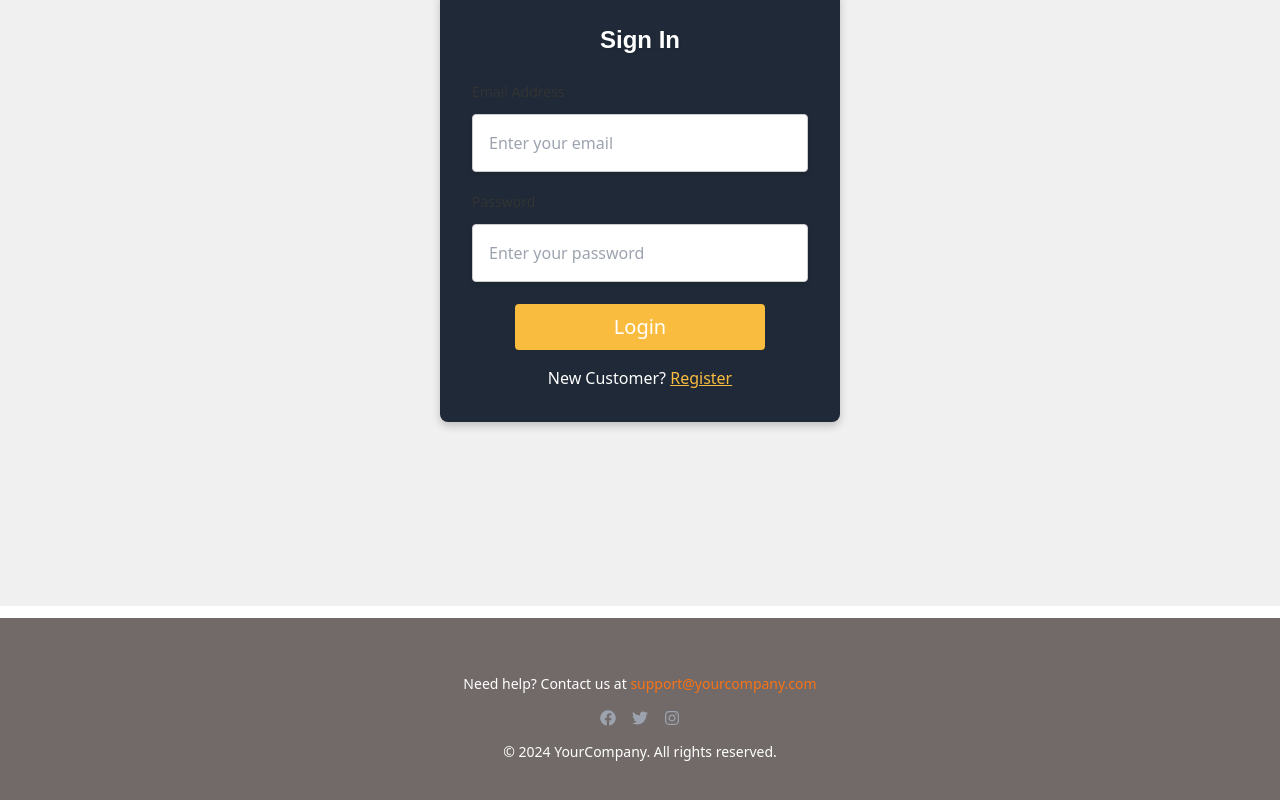
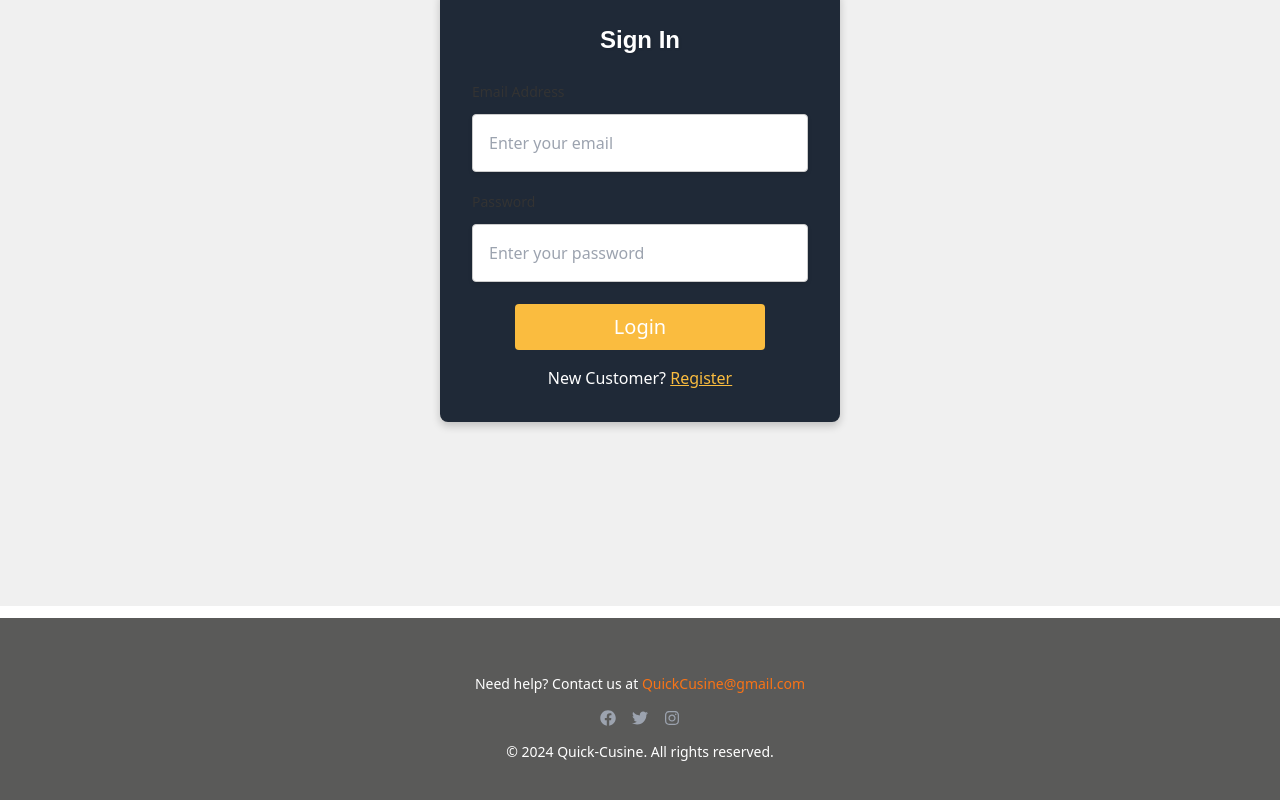
Before and after one commit to ousl-group-K6-QuickCuisine/Quick-Cuisine, a React (Vite) app in the folder frontend/: page /login in a window 1280 px wide. Shown: the part 206-1006 px from the top of the page. Built offline with nearby package versions, Linux system fonts and the light colour scheme.

Commit message:
footer update

```diff
--- a/frontend/src/pages/Auth/Footer.jsx
+++ b/frontend/src/pages/Auth/Footer.jsx
@@ -2,7 +2,7 @@ import { FaFacebook, FaInstagram, FaTwitter } from 'react-icons/fa'
 
 const Footer = () => {
   return (
-    <footer className="bg-[#716a68] py-6 text-white">
+    <footer className="bg-[#5a5a59] py-6 text-white">
       <div className="container mx-auto text-center">
         {/* Contact Info */}
         <p className="text-sm">
@@ -11,7 +11,7 @@ const Footer = () => {
             href="mailto:support@yourcompany.com"
             className="text-orange-500 hover:underline"
           >
-            support@yourcompany.com
+            QuickCusine@gmail.com
           </a>
         </p>
 
@@ -48,7 +48,7 @@ const Footer = () => {
 
         {/* Copyright */}
         <p className="text-sm mt-4">
-          &copy; {new Date().getFullYear()} YourCompany. All rights reserved.
+          &copy; {new Date().getFullYear()} Quick-Cusine. All rights reserved.
         </p>
       </div>
     </footer>
```
Also changed, not shown: 1 other file (tests, documents, lock files or other folders).
